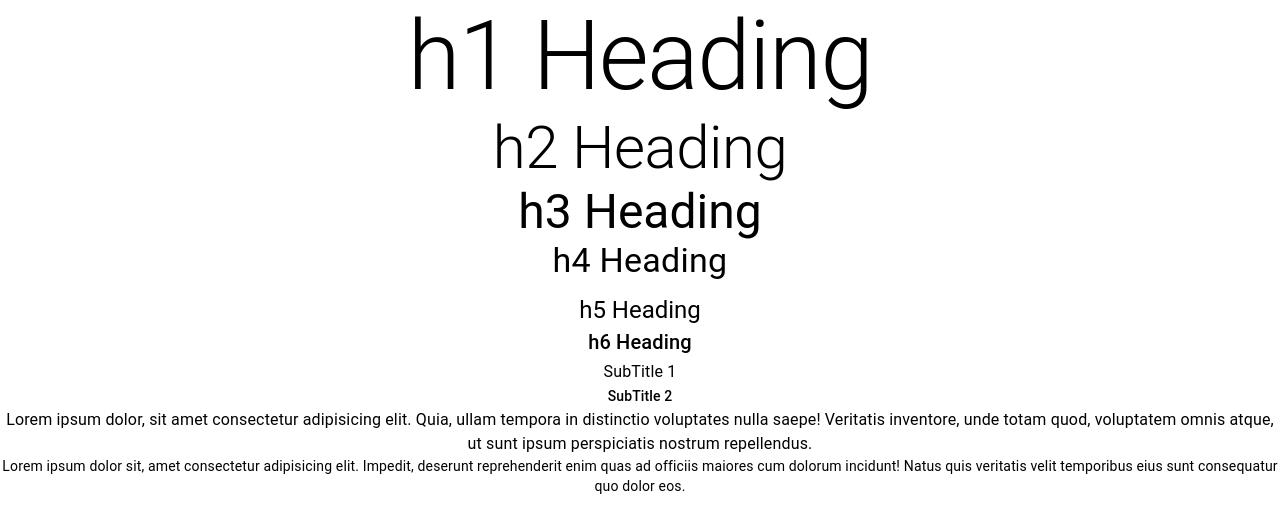
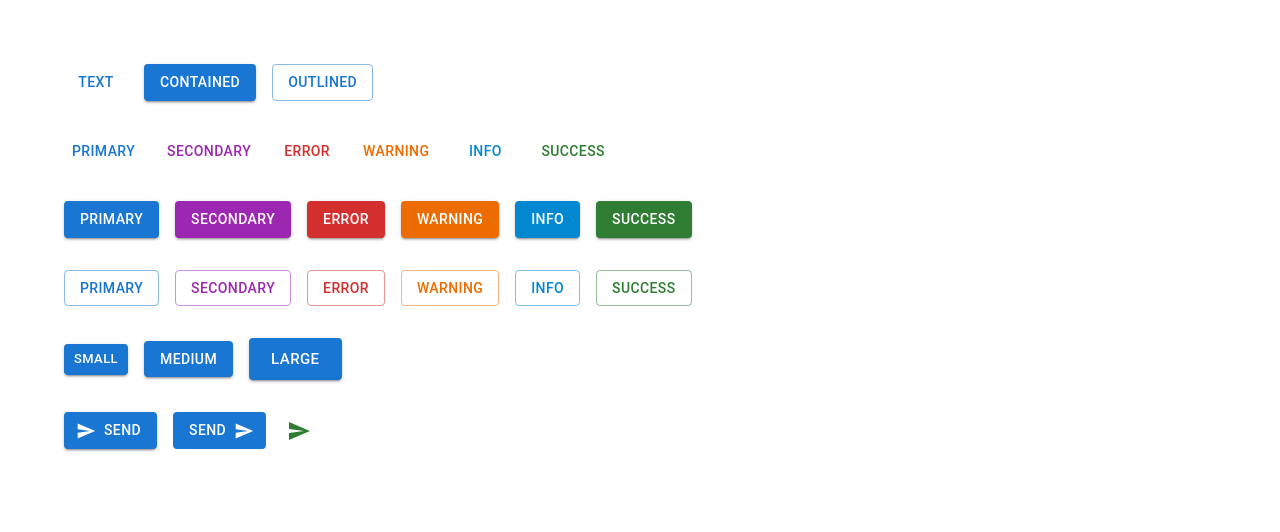
Before and after one commit to Vrund9/materialDemo, a React (Create React App) app: page / in a window 1280 px wide. Shown: the top 532 px of the page. Built offline with nearby package versions, Linux system fonts and the light colour scheme.

Commit message:
feat: 🎸 Button added

```diff
--- a/package.json
+++ b/package.json
@@ -5,6 +5,7 @@
   "dependencies": {
     "@emotion/react": "^11.11.1",
     "@emotion/styled": "^11.11.0",
+    "@mui/icons-material": "^5.14.0",
     "@mui/material": "^5.14.0",
     "@testing-library/jest-dom": "^5.16.5",
     "@testing-library/react": "^13.4.0",
--- a/src/App.css
+++ b/src/App.css
@@ -1,5 +1,5 @@
 .App {
-  text-align: center;
+  padding: 4rem;
 }
 
 .App-logo {
--- a/src/App.tsx
+++ b/src/App.tsx
@@ -1,10 +1,12 @@
 import './App.css';
-import MuiTypography from './components/MuiTypography';
+import MuiButtons from './components/MuiButtons';
+// import MuiTypography from './components/MuiTypography';
 
 function App() {
   return (
     <div className="App">
-      <MuiTypography />
+      {/* <MuiTypography /> */}
+      <MuiButtons />
     </div>
   );
 }
--- /dev/null
+++ b/src/components/MuiButtons.tsx
@@ -0,0 +1,50 @@
+import { Stack, Button, IconButton } from '@mui/material'
+import SendIcon from '@mui/icons-material/Send';
+
+const MuiButtons = () => {
+  return (
+    <Stack spacing={4}>
+      <Stack spacing={2} direction="row">
+        <Button variant='text' href='https://vrund.vercel.app'>Text</Button>
+        <Button variant='contained'>Contained</Button>
+        <Button variant='outlined'>Outlined</Button>
+      </Stack>
+      <Stack spacing={2} direction="row">
+        <Button variant='text' color='primary'>Primary</Button>
+        <Button variant='text' color='secondary'>Secondary</Button>
+        <Button variant='text' color='error'>Error</Button>
+        <Button variant='text' color='warning'>Warning</Button>
+        <Button variant='text' color='info'>Info</Button>
+        <Button variant='text' color='success'>Success</Button>
+      </Stack>
+      <Stack spacing={2} direction="row">
+        <Button variant='contained' color='primary'>Primary</Button>
+        <Button variant='contained' color='secondary'>Secondary</Button>
+        <Button variant='contained' color='error'>Error</Button>
+        <Button variant='contained' color='warning'>Warning</Button>
+        <Button variant='contained' color='info'>Info</Button>
+        <Button variant='contained' color='success'>Success</Button>
+      </Stack>
+      <Stack spacing={2} direction="row">
+        <Button variant='outlined' color='primary'>Primary</Button>
+        <Button variant='outlined' color='secondary'>Secondary</Button>
+        <Button variant='outlined' color='error'>Error</Button>
+        <Button variant='outlined' color='warning'>Warning</Button>
+        <Button variant='outlined' color='info'>Info</Button>
+        <Button variant='outlined' color='success'>Success</Button>
+      </Stack>
+      <Stack display="block" spacing={2} direction="row">
+        <Button variant='contained' size='small'>Small</Button>
+        <Button variant='contained' size='medium'>Medium</Button>
+        <Button variant='contained' size='large'>Large</Button>
+      </Stack>
+      <Stack spacing={2} direction="row">
+        <Button variant='contained' startIcon={<SendIcon />} disableRipple>Send</Button>
+        <Button variant='contained' endIcon={<SendIcon />} disableElevation>Send</Button>
+        <IconButton aria-label='send' color='success' size='small'><SendIcon /></IconButton>
+      </Stack>
+    </Stack>
+  )
+}
+
+export default MuiButtons
--- a/src/components/MuiTypography.tsx
+++ b/src/components/MuiTypography.tsx
@@ -1,4 +1,3 @@
-import React from 'react'
 import { Typography } from '@mui/material'
 
 const MuiTypography = () => {
```
Also changed, not shown: 1 other file (tests, documents, lock files or other folders).
